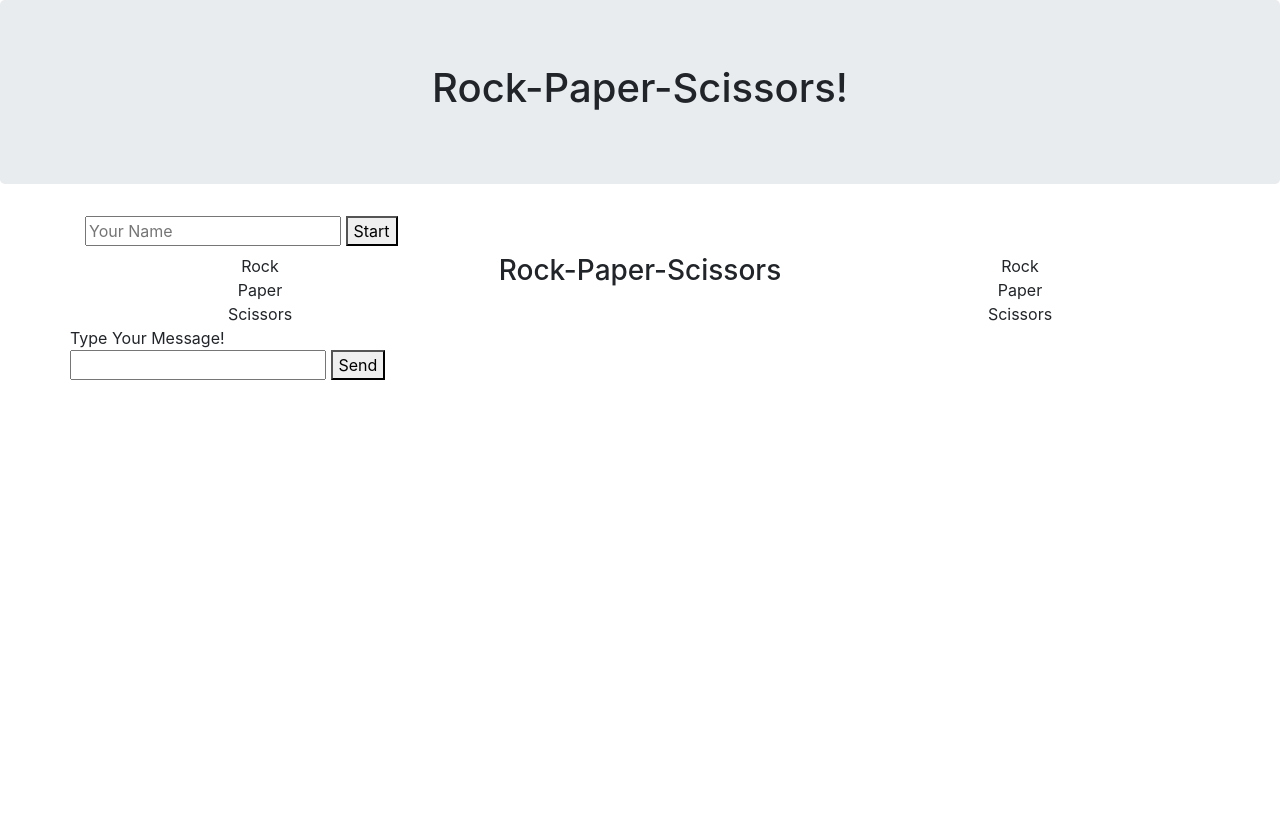
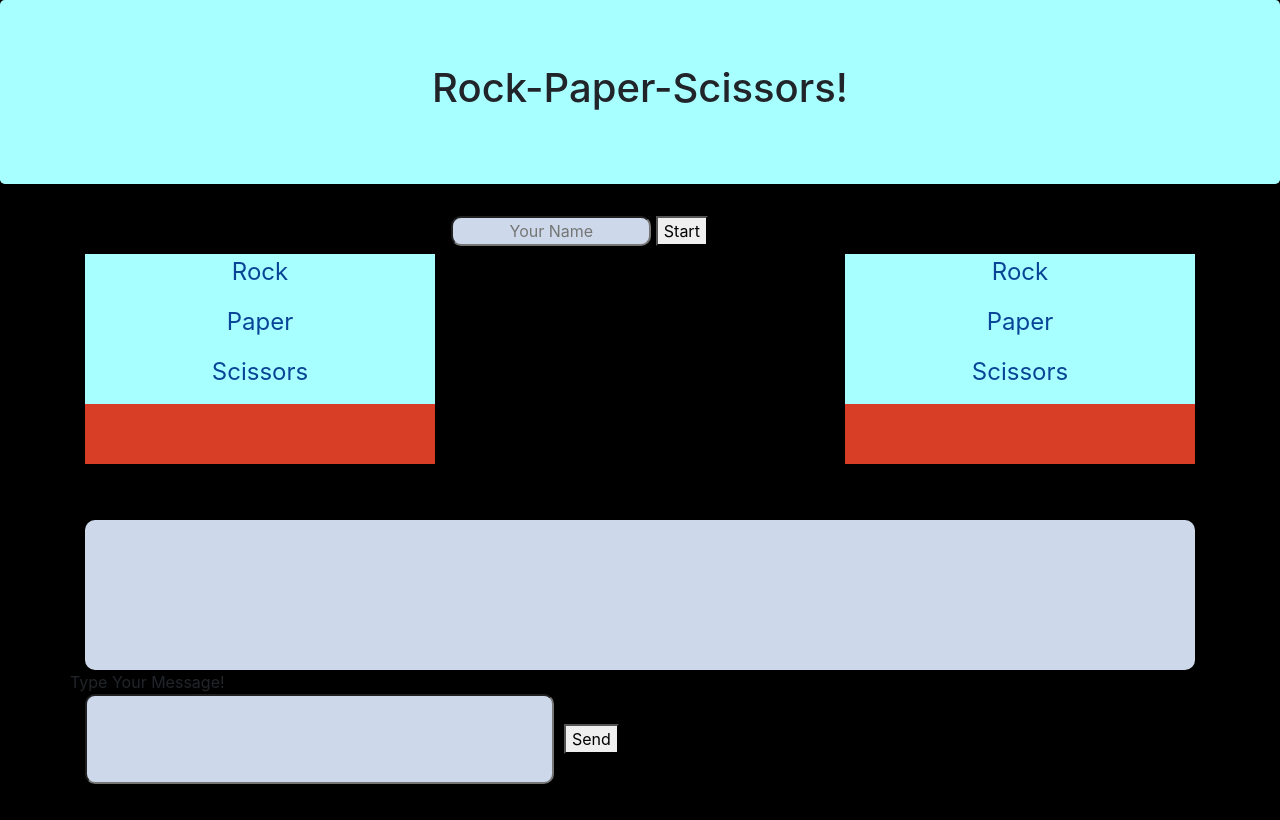
Before and after one commit to Andymendez100/RPS-Multiplayer, a plain HTML site: page index.html in a window 1280 px wide. Drawn offline with nearby package versions, Linux system fonts and the light colour scheme; no server answers.

Commit message:
Fixed css

```diff
--- a/assets/css/style.css
+++ b/assets/css/style.css
@@ -0,0 +1,81 @@
+body{
+    background-color: black;
+}
+.jumbotron{
+    background-color: #A8FFFF;
+}
+
+
+#name-input {
+    width: 200px;
+    height: 30px;
+    color: #b4c7df;
+    text-align: center;
+    margin-left: 33%;
+    border-radius: 10px;
+    background-color: #cdd9ea;
+  }
+
+  .playerPanel .panelOption {
+	height: 50px;
+	background-color:#A8FFFF;
+	font-size: 1.5em;
+	color: #084596;
+}
+
+.playerPanel .panelOption:hover {
+	background-color: #659595;
+}
+.playerPanel .panelOption:active {
+    background-color: #DDC677;
+  }
+
+  .playerPanel .panelStats {
+	height: 60px;
+	background-color: #D83E25;
+	font-size: 1.5em;
+    color: black;
+  }
+  .gamePanel h3 {
+	font-size: 2.5em;
+	color: black;
+	margin: 1.25em 0em 0em 0em;
+}
+.panelName {
+	font-size: 1.5em;
+	color: #efad0d;
+	font-style: italic;
+	font-weight: normal;
+}
+
+#chatDisplay {
+	height: 150px;
+	overflow: auto;
+	text-align: left;
+  	border-radius: 10px;
+  	background-color: #cdd9ea;
+	font-size: 1em;
+
+    margin-top: 5%;
+}
+
+.chatInput {
+    height: 150px;
+    border-radius: 10px;
+    background-color: black;
+
+}
+#chat-input {
+	width: 70%;
+	height: 90px;
+	margin-left: 15px;
+	margin-right: 5px;
+	color: black;
+	text-align: center;
+	border-radius: 10px;
+	background-color: #cdd9ea;
+}
+
+#chat-form{
+   width:200%
+}
```
Also changed, not shown: index.html (+10 -1 lines).
